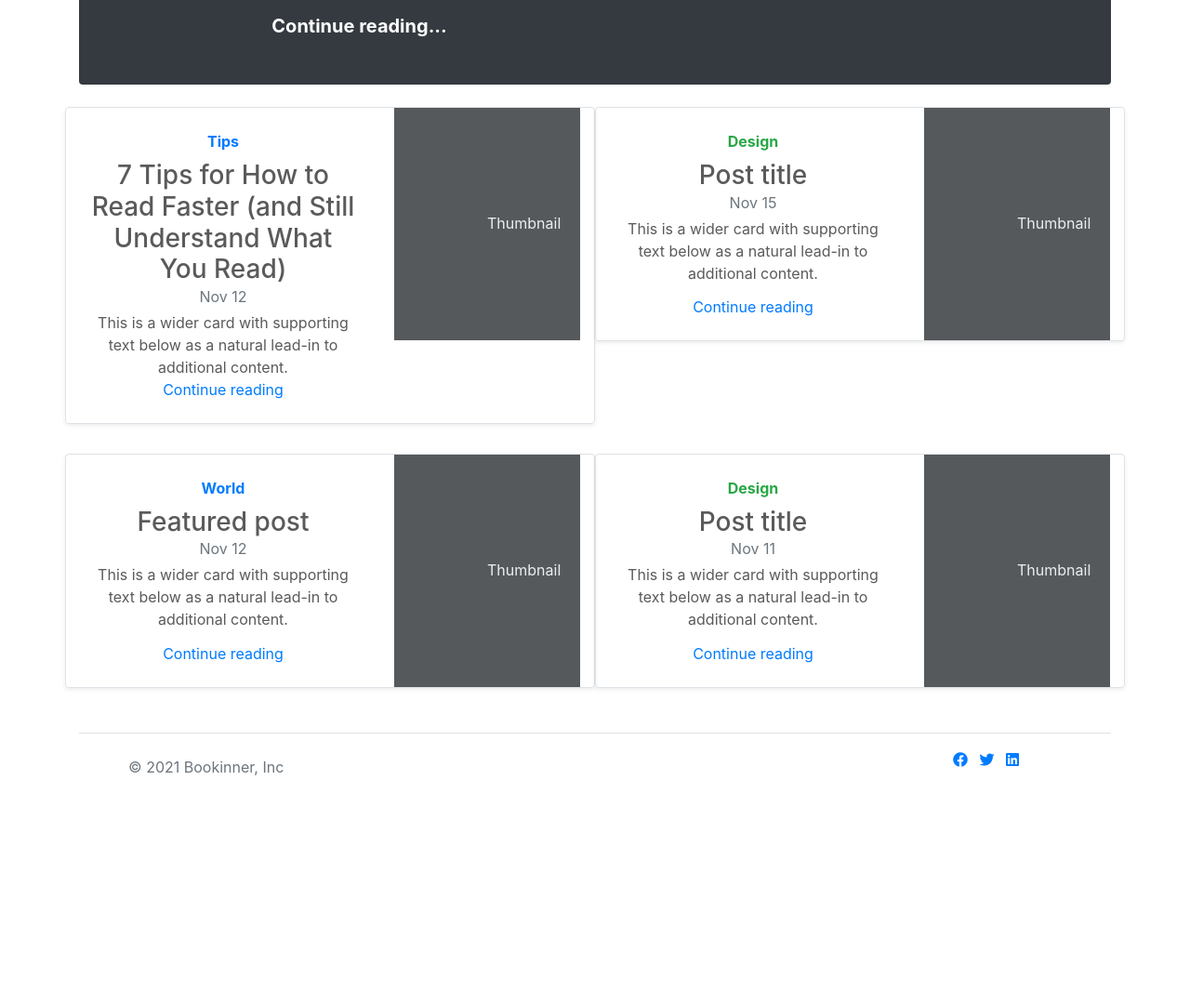
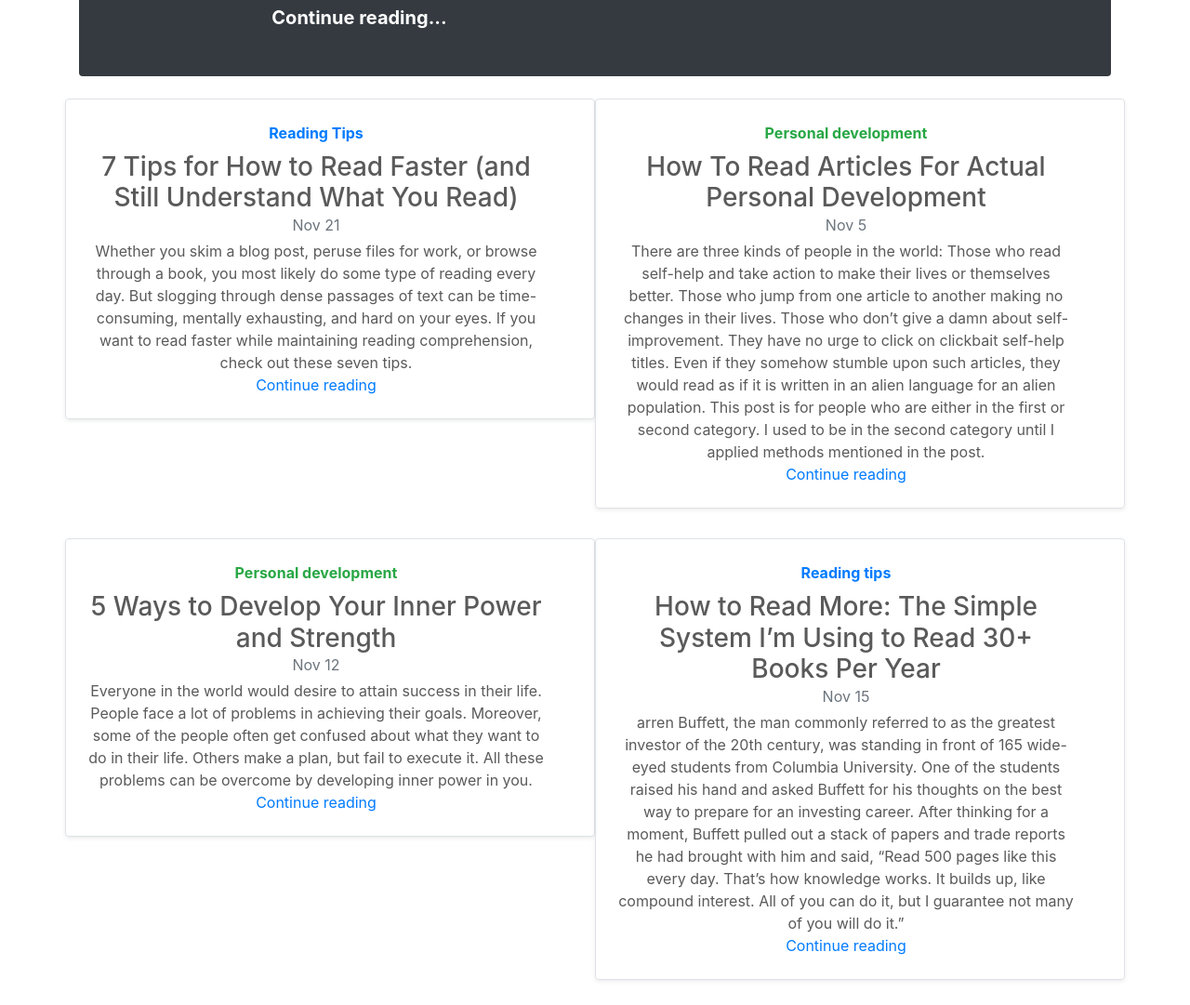
Before and after one commit to florencemezino/bookinner, a plain HTML site: page community.html in a window 1280 px wide. Shown: the part 1649-2730 px from the top of the page at 93% size. Before the commit the page ends 2582 px from the top, so only its background shows below. Drawn offline with nearby package versions, Linux system fonts and the light colour scheme; files that its build step writes are made by us from their sources.

Commit message:
Add articles content to community blog section

```diff
--- a/community.html
+++ b/community.html
@@ -72,7 +72,7 @@
     <div class="col-lg-3">
       <svg class="bd-placeholder-img rounded-circle" width="140" height="140" xmlns="http://www.w3.org/2000/svg" role="img" aria-label="Placeholder: 140x140" preserveAspectRatio="xMidYMid slice" focusable="false"><title>Placeholder</title><rect width="100%" height="100%" fill="#777"/><text x="50%" y="50%" fill="#777" dy=".3em">140x140</text></svg>
 
-      <h2>Florence Mezino</h2>
+      <h4>Florence Mezino</h4>
       <p>Full Stack Software Developer</p>
       <!-- <div class="col-md-4 d-flex align-items-center">
         <div class="col-md-2 d-flex align-items-center">
@@ -103,21 +103,21 @@
     <div class="col-lg-3">
       <svg class="bd-placeholder-img rounded-circle" width="140" height="140" xmlns="http://www.w3.org/2000/svg" role="img" aria-label="Placeholder: 140x140" preserveAspectRatio="xMidYMid slice" focusable="false"><title>Placeholder</title><rect width="100%" height="100%" fill="#777"/><text x="50%" y="50%" fill="#777" dy=".3em">140x140</text></svg>
 
-      <h2>Jim Kwik</h2>
+      <h4>Jim Kwik</h4>
       <p>Brain & Memory Coach</p>
       <p><a class="btn btn-secondary" href="#">View recommendations &raquo;</a></p>
     </div><!-- /.col-lg-4 -->
     <div class="col-lg-3">
       <svg class="bd-placeholder-img rounded-circle" width="140" height="140" xmlns="http://www.w3.org/2000/svg" role="img" aria-label="Placeholder: 140x140" preserveAspectRatio="xMidYMid slice" focusable="false"><title>Placeholder</title><rect width="100%" height="100%" fill="#777"/><text x="50%" y="50%" fill="#777" dy=".3em">140x140</text></svg>
 
-      <h2>Vishen Lakhiani</h2>
+      <h4>Vishen Lakhiani</h4>
       <p>CEO of Mindvalley</p>
       <p><a class="btn btn-secondary" href="#">View recommendations &raquo;</a></p>
     </div><!-- /.col-lg-4 -->
     <div class="col-lg-3">
       <svg class="bd-placeholder-img rounded-circle" width="140" height="140" xmlns="http://www.w3.org/2000/svg" role="img" aria-label="Placeholder: 140x140" preserveAspectRatio="xMidYMid slice" focusable="false"><title>Placeholder</title><rect width="100%" height="100%" fill="#777"/><text x="50%" y="50%" fill="#777" dy=".3em">140x140</text></svg>
 
-      <h2>Marisa Peer</h2>
+      <h4>Marisa Peer</h4>
       <p>Author</p>
       <p><a class="btn btn-secondary" href="#">View recommendations &raquo;</a></p>
     </div><!-- /.col-lg-4 -->
@@ -152,14 +152,13 @@
   <div class="col-md-6">
     <div class="row g-0 border rounded overflow-hidden flex-md-row mb-4 shadow-sm h-md-250 position-relative">
       <div class="col p-4 d-flex flex-column position-static">
-        <strong class="d-inline-block mb-2 text-primary">Tips</strong>
+        <strong class="d-inline-block mb-2 text-primary">Reading Tips</strong>
         <h3 class="mb-0">7 Tips for How to Read Faster (and Still Understand What You Read)</h3>
-        <div class="mb-1 text-muted">Nov 12</div>
-        <p class="card-text mb-auto">This is a wider card with supporting text below as a natural lead-in to additional content.</p>
+        <div class="mb-1 text-muted">Nov 21</div>
+        <p class="card-text mb-auto">Whether you skim a blog post, peruse files for work, or browse through a book, you most likely do some type of reading every day. But slogging through dense passages of text can be time-consuming, mentally exhausting, and hard on your eyes. If you want to read faster while maintaining reading comprehension, check out these seven tips.</p>
         <a href="https://www.mentalfloss.com/article/83881/how-to-read-faster" class="stretched-link">Continue reading</a>
       </div>
       <div class="col-auto d-none d-lg-block">
-        <svg class="bd-placeholder-img" width="200" height="250" xmlns="http://www.w3.org/2000/svg" role="img" aria-label="Placeholder: Thumbnail" preserveAspectRatio="xMidYMid slice" focusable="false"><title>Placeholder</title><rect width="100%" height="100%" fill="#55595c"/><text x="50%" y="50%" fill="#eceeef" dy=".3em">Thumbnail</text></svg>
 
       </div>
     </div>
@@ -167,31 +166,34 @@
   <div class="col-md-6">
     <div class="row g-0 border rounded overflow-hidden flex-md-row mb-4 shadow-sm h-md-250 position-relative">
       <div class="col p-4 d-flex flex-column position-static">
-        <strong class="d-inline-block mb-2 text-success">Design</strong>
-        <h3 class="mb-0">Post title</h3>
-        <div class="mb-1 text-muted">Nov 15</div>
-        <p class="mb-auto">This is a wider card with supporting text below as a natural lead-in to additional content.</p>
-        <a href="#" class="stretched-link">Continue reading</a>
+        <strong class="d-inline-block mb-2 text-success">Personal development</strong>
+        <h3 class="mb-0">How To Read Articles For Actual Personal Development</h3>
+        <div class="mb-1 text-muted">Nov 5</div>
+        <p class="mb-auto text-alogn-left">There are three kinds of people in the world:
+          Those who read self-help and take action to make their lives or themselves better.
+          Those who jump from one article to another making no changes in their lives.
+          Those who don’t give a damn about self-improvement. They have no urge to click on clickbait self-help titles. Even if they somehow stumble upon such articles, they would read as if it is written in an alien language for an alien population.
+          This post is for people who are either in the first or second category. I used to be in the second category until I applied methods mentioned in the post.</p>
+        <a href="https://medium.com/the-mission/how-i-read-self-improvement-articles-for-real-personal-growth-without-wasting-my-time-d38d1cfffe14" class="stretched-link">Continue reading</a>
       </div>
       <div class="col-auto d-none d-lg-block">
-        <svg class="bd-placeholder-img" width="200" height="250" xmlns="http://www.w3.org/2000/svg" role="img" aria-label="Placeholder: Thumbnail" preserveAspectRatio="xMidYMid slice" focusable="false"><title>Placeholder</title><rect width="100%" height="100%" fill="#55595c"/><text x="50%" y="50%" fill="#eceeef" dy=".3em">Thumbnail</text></svg>
 
       </div>
     </div>
+
   </div>
 </div>
 <div class="row mb-2">
   <div class="col-md-6">
     <div class="row g-0 border rounded overflow-hidden flex-md-row mb-4 shadow-sm h-md-250 position-relative">
       <div class="col p-4 d-flex flex-column position-static">
-        <strong class="d-inline-block mb-2 text-primary">World</strong>
-        <h3 class="mb-0">Featured post</h3>
+        <strong class="d-inline-block mb-2 text-success">Personal development</strong>
+        <h3 class="mb-0">5 Ways to Develop Your Inner Power and Strength</h3>
         <div class="mb-1 text-muted">Nov 12</div>
-        <p class="card-text mb-auto">This is a wider card with supporting text below as a natural lead-in to additional content.</p>
-        <a href="#" class="stretched-link">Continue reading</a>
+        <p class="card-text mb-auto">Everyone in the world would desire to attain success in their life. People face a lot of problems in achieving their goals. Moreover, some of the people often get confused about what they want to do in their life. Others make a plan, but fail to execute it. All these problems can be overcome by developing inner power in you.</p>
+        <a href="https://blog.peacerevolution.net/5-ways-develop-inner-power-strength/" class="stretched-link">Continue reading</a>
       </div>
       <div class="col-auto d-none d-lg-block">
-        <svg class="bd-placeholder-img" width="200" height="250" xmlns="http://www.w3.org/2000/svg" role="img" aria-label="Placeholder: Thumbnail" preserveAspectRatio="xMidYMid slice" focusable="false"><title>Placeholder</title><rect width="100%" height="100%" fill="#55595c"/><text x="50%" y="50%" fill="#eceeef" dy=".3em">Thumbnail</text></svg>
 
       </div>
     </div>
@@ -199,14 +201,15 @@
   <div class="col-md-6">
     <div class="row g-0 border rounded overflow-hidden flex-md-row mb-4 shadow-sm h-md-250 position-relative">
       <div class="col p-4 d-flex flex-column position-static">
-        <strong class="d-inline-block mb-2 text-success">Design</strong>
-        <h3 class="mb-0">Post title</h3>
-        <div class="mb-1 text-muted">Nov 11</div>
-        <p class="mb-auto">This is a wider card with supporting text below as a natural lead-in to additional content.</p>
-        <a href="#" class="stretched-link">Continue reading</a>
+        <strong class="d-inline-block mb-2 text-primary">Reading tips</strong>
+        <h3 class="mb-0">How to Read More: The Simple System I’m Using to Read 30+ Books Per Year</h3>
+        <div class="mb-1 text-muted">Nov 15</div>
+        <p class="mb-auto">arren Buffett, the man commonly referred to as the greatest investor of the 20th century, was standing in front of 165 wide-eyed students from Columbia University.
+          One of the students raised his hand and asked Buffett for his thoughts on the best way to prepare for an investing career. After thinking for a moment, Buffett pulled out a stack of papers and trade reports he had brought with him and said, “Read 500 pages like this every day. That’s how knowledge works. It builds up, like compound interest. All of you can do it, but I guarantee not many of you will do it.”
+          </p>
+        <a href="https://jamesclear.com/read-more" class="stretched-link">Continue reading</a>
       </div>
       <div class="col-auto d-none d-lg-block">
-        <svg class="bd-placeholder-img" width="200" height="250" xmlns="http://www.w3.org/2000/svg" role="img" aria-label="Placeholder: Thumbnail" preserveAspectRatio="xMidYMid slice" focusable="false"><title>Placeholder</title><rect width="100%" height="100%" fill="#55595c"/><text x="50%" y="50%" fill="#eceeef" dy=".3em">Thumbnail</text></svg>
 
       </div>
     </div>
```
Also changed, not shown: index.html (+2 -2 lines), mylab.html (+6 -8 lines).
